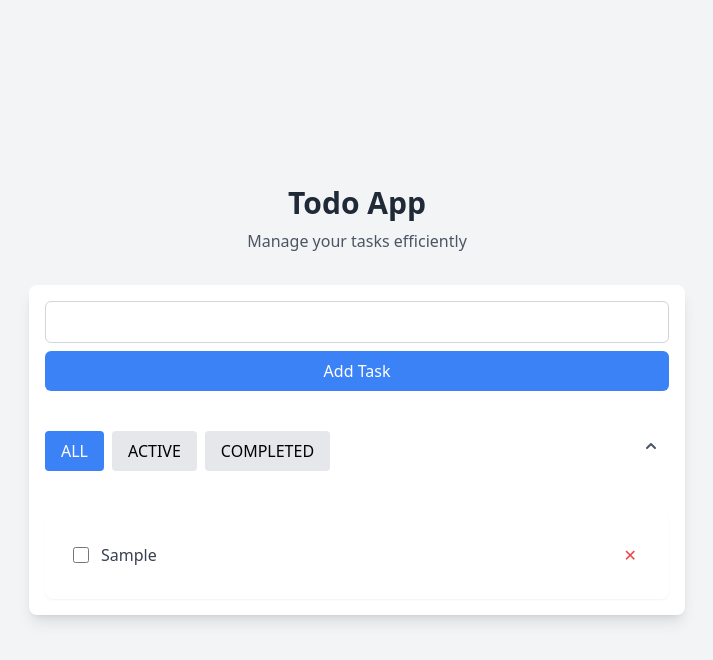
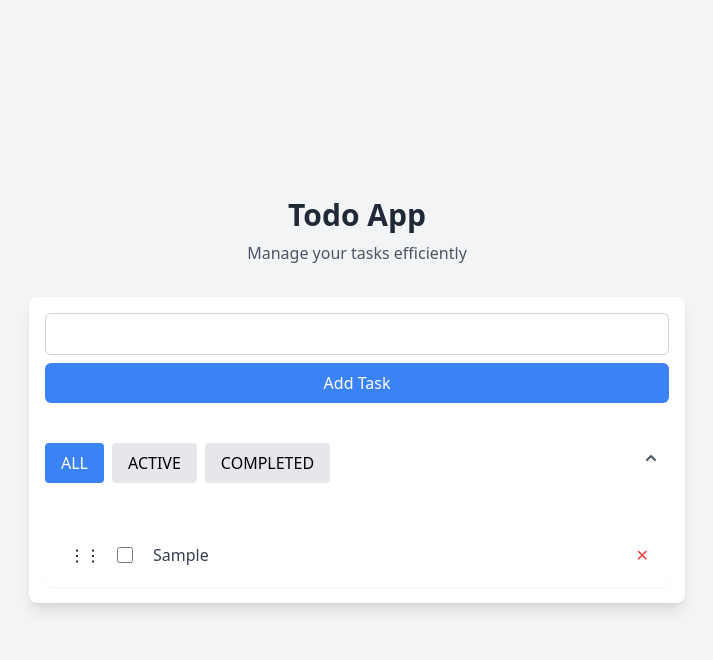
Before and after one commit to denys-semanchuk/ToDo-Application, a React (Create React App) app: page / in a window 1280 px wide. Both pictures are taken after typing "Sample" into the empty fields and a click on the button "Add Task". Shown: the top 660 px of the page, without its empty margins (283-996 px from the left). Built offline with nearby package versions, Linux system fonts and the light colour scheme.

Commit message:
fixed dragg errors

```diff
--- a/src/components/TaskList/SortableTaskItem.tsx
+++ b/src/components/TaskList/SortableTaskItem.tsx
@@ -41,35 +41,46 @@ export const SortableTaskItem: React.FC<Props> = ({ task }) => {
 
   return (
     <li ref={elementRef} className="border-b border-gray-200 last:border-none list-none" id={`task-${task.id}`}>
+      <div ref={setNodeRef} style={style} className="list-none">
+        <div className="p-4 bg-white rounded-lg shadow-sm hover:shadow-md transition-all duration-200">
+          <div className="flex items-center">
+            {/* Drag Handle */}
             <div
-        ref={setNodeRef}
-        style={style}
               {...attributes}
               {...listeners}
-        className="p-4 bg-white rounded-lg shadow-sm hover:shadow-md transition-all duration-200 cursor-move"
+              className="mr-2 px-2 cursor-move hover:bg-gray-100 rounded"
             >
-        <div className="task-enter flex items-center justify-between p-3 hover:bg-gray-50 transition-colors duration-150">
+              ⋮⋮
+            </div>
 
-          <label className='flex items-center space-x-3 cursor-pointer'>
+            <div className="flex-1">
+              <div className="flex items-center justify-between">
+                <label className="flex items-center space-x-3">
                   <input
                     type="checkbox"
-              checked={task.completed} onChange={handleChange}
+                    checked={task.completed}
+                    onChange={handleChange}
                     className="w-4 h-4 accent-blue-500 cursor-pointer"
                   />
                   <input
-              className={`${task.completed
-                ? 'line-through text-gray-400'
-                : 'text-gray-700'
-                }`} type="text" defaultValue={task.text} onChange={handleTaskTextChange} />
+                    className={`${task.completed ? 'line-through text-gray-400' : 'text-gray-700'
+                      } focus:outline-none focus:ring-2 focus:ring-blue-500 rounded px-2`}
+                    type="text"
+                    defaultValue={task.text}
+                    onChange={handleTaskTextChange}
+                  />
                 </label>
                 <button
                   onClick={handleDelete}
-            className="text-red-500 hover:text-red-700 p-1 z-50"
+                  className="text-red-500 hover:text-red-700 p-1"
                 >
                   ✕
                 </button>
               </div>
             </div>
+          </div>
+        </div>
+      </div>
     </li>
   );
 };
```
Lines whose indentation alone changed are shown as unchanged.
